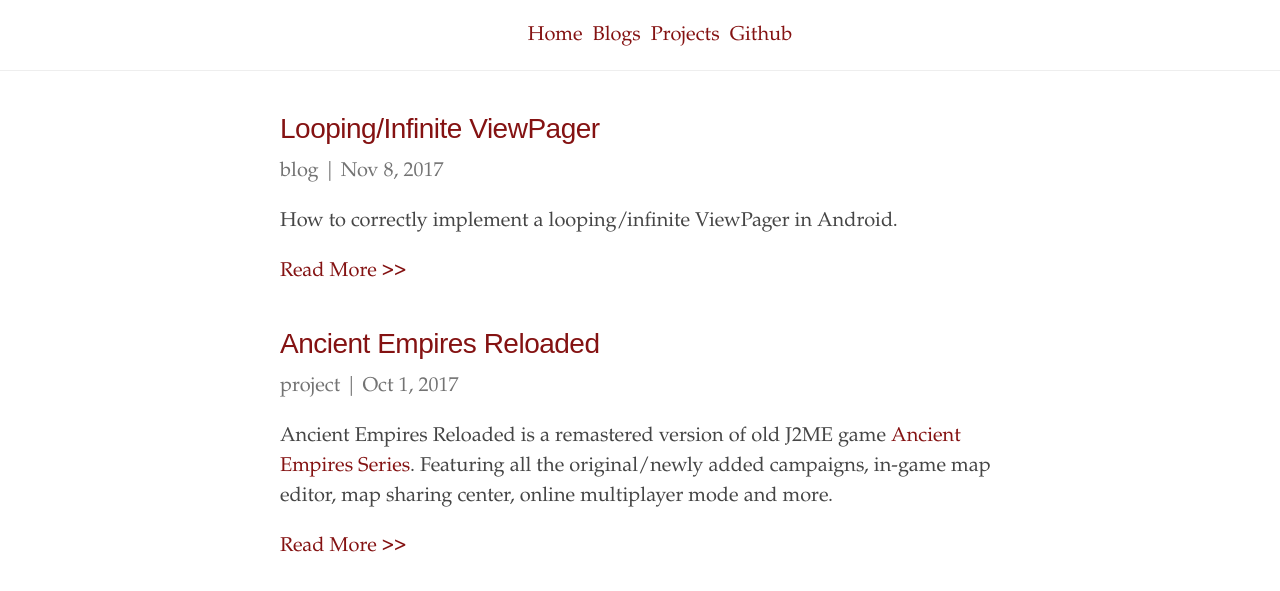
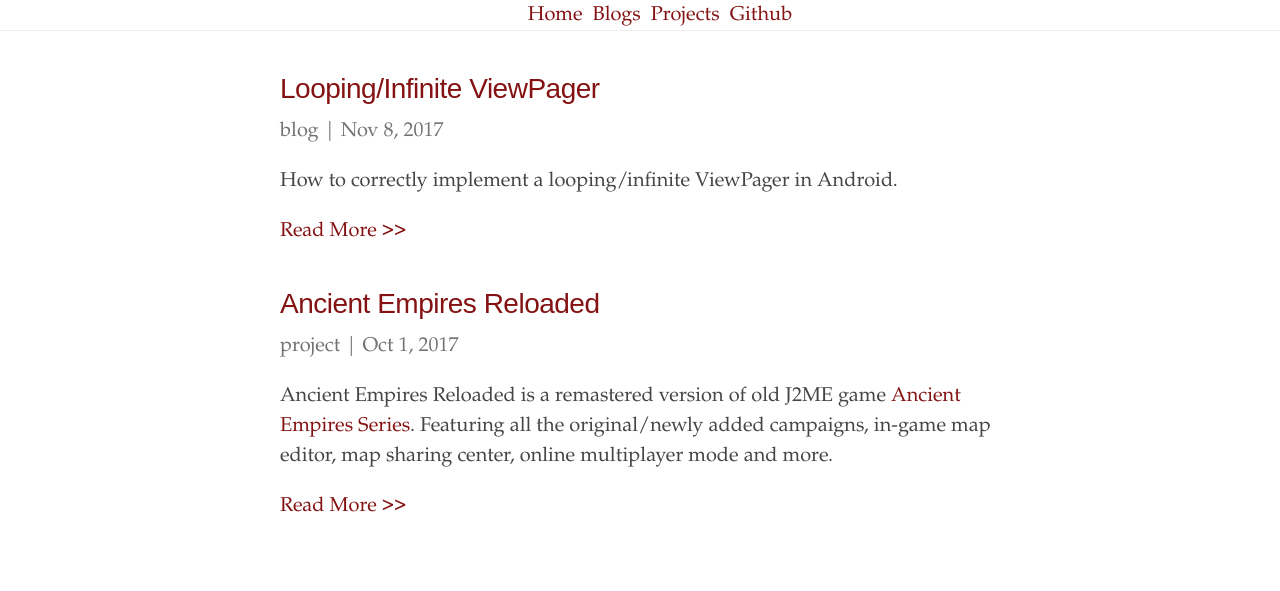
Before and after one commit to toyknight/toyknight.github.io, a Jekyll site: the page built from index.html, in a window 1280 px wide. Shown: the top 591 px of the page. Built offline with Jekyll 4.4.1, drawn with Linux system fonts in a browser that asks for light colours; nearby versions of some CDN libraries.

Commit message:
Update style.css

```diff
--- a/assets/css/style.css
+++ b/assets/css/style.css
@@ -58,6 +58,9 @@ body{
     margin-bottom:2rem;
     text-align:center;
     border-bottom:1px solid #eee
+}
+.main-header-nav {
+    margin: 0;
 }
 header.main-header ul li {
     display: inline-block;
```
